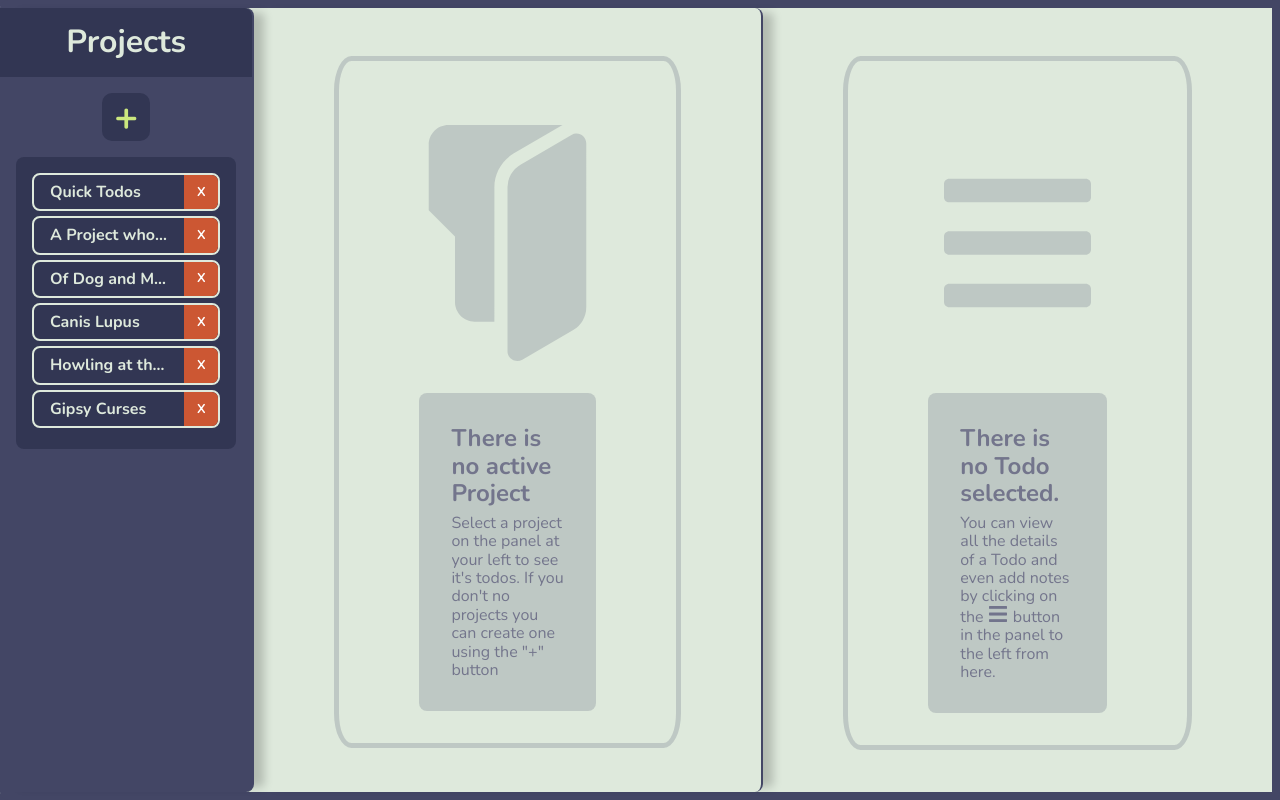
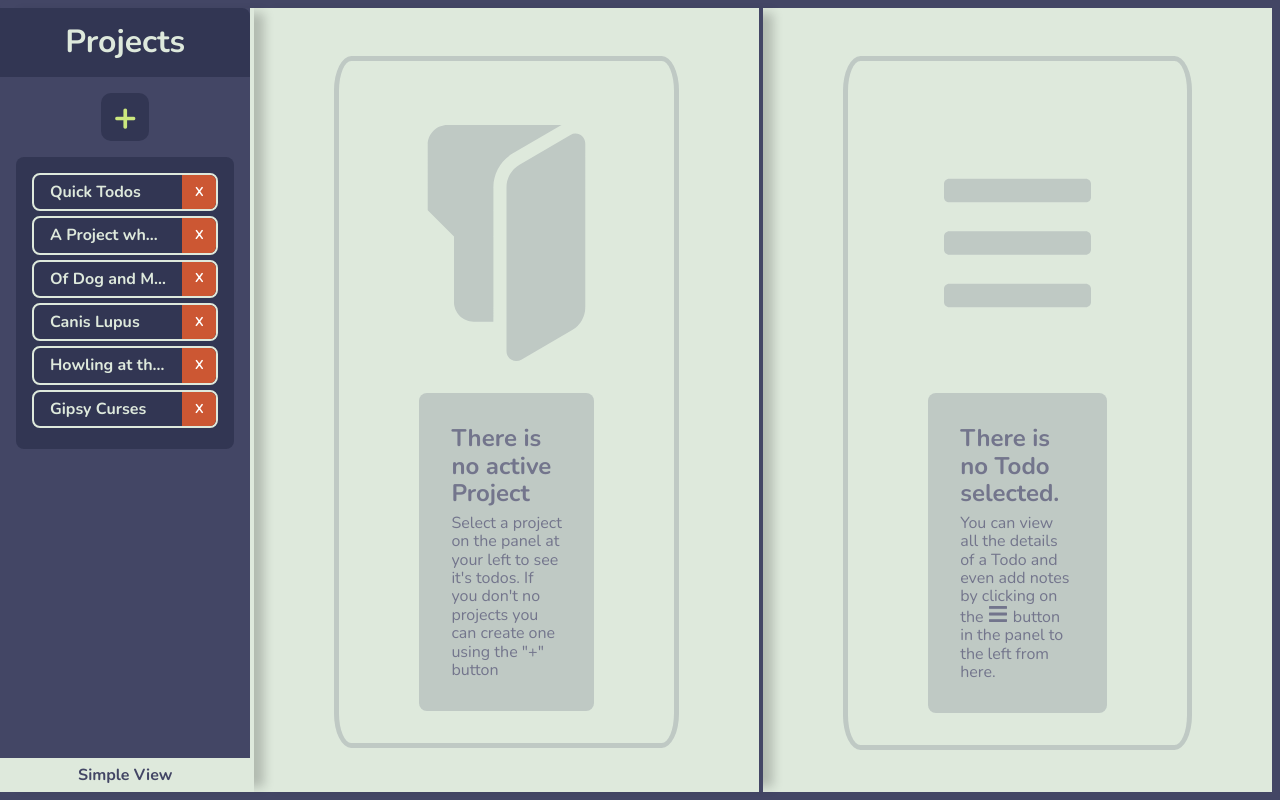
Before and after one commit to totocorvidoni/todo-vue, a Vue app: page /full in a window 1280 px wide. Built offline with nearby package versions, Linux system fonts and the light colour scheme.

Commit message:
Update styling.

```diff
--- a/src/App.vue
+++ b/src/App.vue
@@ -70,9 +70,7 @@ a {
 
 // Gives the impresion container is above and light comes from the left;
 .above-left {
-  border-right: 2px solid $color1;
-  border-top-right-radius: $regular-radius;
-  border-bottom-right-radius: $regular-radius;
+  border-right: 4px solid $color5;
   box-shadow: 15px 0px 10px -5px rgba($color: #000000, $alpha: 0.2);
 }
 
--- a/src/components/ProjectDetails.vue
+++ b/src/components/ProjectDetails.vue
@@ -1,6 +1,7 @@
 <template>
   <div id="project-details" class="above-left">
     <h1 class="title">Project: {{ activeProject.name }}</h1>
+    <div class="projects-wrapper">
       <transition name="fade" mode="out-in">
         <new-todo-form v-if="addingTodo" @close-form="addingTodo = false"/>
         <button v-else class="button new-todo-button" @click="addingTodo = true">New Todo</button>
@@ -8,6 +9,7 @@
       <ul class="todos">
         <project-item v-for="todo in activeTodos" :key="todo.id" v-bind="todo"/>
       </ul>
+    </div>
   </div>
 </template>
 
@@ -36,21 +38,28 @@ export default {
 
 <style lang="scss">
 #project-details {
-  display: grid;
-  grid-template-rows: auto auto 1fr;
+  background: $color5;
   border-color: $color1;
   color: $color1;
-  padding: 0 1.5rem;
   overflow-y: auto;
+  z-index: 10;
 
   .title {
-    justify-self: center;
+    // justify-self: center;
+    align-self: start;
     background: $color1;
-    border-radius: $regular-radius;
+    // border-top-right-radius: $little-radius;
     color: $color5;
     font-size: 1.5em;
     padding: 0.5em;
     text-align: center;
+    margin: 0;
+  }
+
+  .projects-wrapper {
+    display: grid;
+    grid-template-rows: auto 1fr;
+    padding: 1em;
   }
 
   .new-todo-button {
--- a/src/components/ProjectsList.vue
+++ b/src/components/ProjectsList.vue
@@ -11,7 +11,8 @@
         ref="newProjectName"
       >
     </form>
-    <ul>
+    <div class="list-wrapper no-projects" v-if="noProjects">No Projects</div>
+    <ul class="list-wrapper" v-else>
       <li
         v-for="project in projects"
         :key="project.id"
@@ -22,6 +23,7 @@
         <button class="button remove" @click="removeProject(project.id)">X</button>
       </li>
     </ul>
+    <router-link :to="{ name: 'quick' }" class="go-quick button">Simple View</router-link>
   </div>
 </template>
 
@@ -69,7 +71,7 @@ export default {
   },
 
   computed: {
-    ...mapGetters(["activeProject", "projects"]),
+    ...mapGetters(["activeProject", "projects", "noProjects"]),
     projects() {
       return this.$store.state.projects;
     }
@@ -79,6 +81,9 @@ export default {
 
 <style lang="scss">
 #project-list {
+  display: flex;
+  flex-direction: column;
+  align-content: center;
   background: $color1;
   overflow-y: auto;
   z-index: 1000;
@@ -117,11 +122,12 @@ export default {
     }
   }
 
-  ul {
+  .list-wrapper {
     background: $color1-dark;
     border-radius: $regular-radius;
     margin: 1rem;
     padding: 1em;
+    overflow-y: auto;
   }
 
   .project-title {
@@ -155,6 +161,27 @@ export default {
     }
   }
 
+  .no-projects {
+    color: $color1-light;
+    line-height: 1.5em;
+    font-size: 1.5em;
+    font-weight: 700;
+    padding: 1em;
+    text-align: center;
+  }
+
+  .go-quick {
+    margin-top: auto;
+    background: $color5;
+    font-weight: 700;
+    padding: 0.5em 1em;
+    text-align: center;
+
+    &:active {
+      transform: none;
+    }
+  }
+
   .remove {
     border-top-right-radius: $regular-radius;
     border-bottom-right-radius: $regular-radius;
--- a/src/components/TodoDetails.vue
+++ b/src/components/TodoDetails.vue
@@ -115,6 +115,7 @@ export default {
   grid-gap: 1.5rem;
   place-items: center;
   align-content: start;
+  background: $color5;
   padding: 1em;
   overflow-y: auto;
 
--- a/src/store.js
+++ b/src/store.js
@@ -293,6 +293,10 @@ export default new Vuex.Store({
       } catch (error) {
         console.log(error);
       }
+    },
+
+    noProjects(state) {
+      return isEmpty(state.projects);
     }
   }
 });
--- a/src/views/Full.vue
+++ b/src/views/Full.vue
@@ -3,7 +3,7 @@
     <project-list/>
     <transition name="slide-from-left" mode="out-in">
       <project-details v-if="activeProject"/>
-      <div v-else class="above-left nothing-wrapper">
+      <div v-else class="above-left nothing-wrapper projects">
         <div class="nothing-here">
           <img class="pending-image project-image" src="@/assets/project-pending.svg" alt>
           <div class="notice-wrapper">
@@ -66,7 +66,7 @@ export default {
 #full-view {
   display: grid;
   grid-template-columns: 20% 40% 40%;
-  background: $color5;
+  background: $color1;
   border: 0.5rem solid $color1;
   border-left: none;
   border-radius: $regular-radius;
@@ -102,6 +102,12 @@ export default {
 
   .nothing-wrapper {
     overflow-y: auto;
+    background: $color5;
+    border-color: $color1;
+
+    &.projects {
+      z-index: 10;
+    }
   }
 
   .pending-image {
```
Lines whose indentation alone changed are shown as unchanged.
